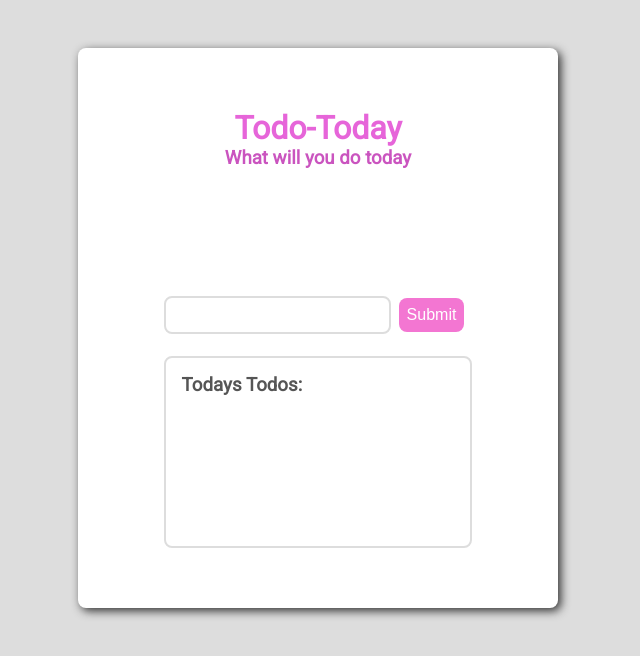
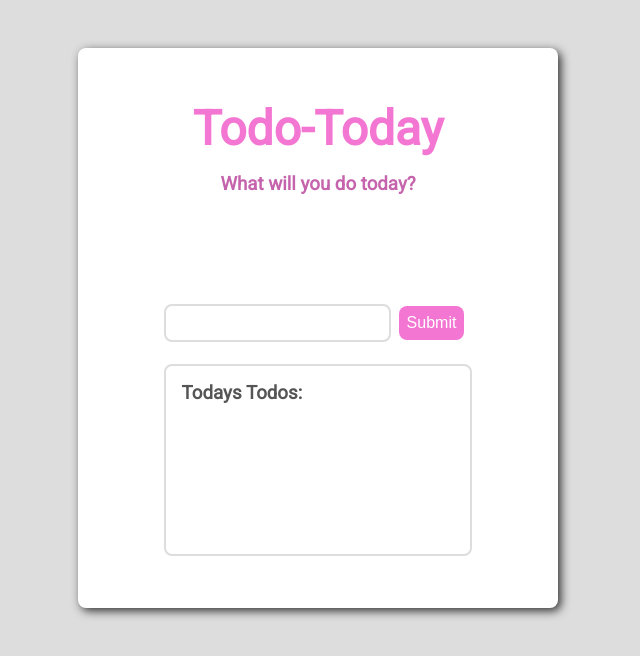
Before and after one commit to PetterFogel/angular-project, an Angular app: page / in a window 1280 px wide. Shown: the top 656 px of the page, without its empty margins (322-962 px from the left). Built offline with nearby package versions, Linux system fonts and the light colour scheme.

Commit message:
Add header component för project.

```diff
--- a/src/app/components/header/header.component.css
+++ b/src/app/components/header/header.component.css
@@ -1,9 +1,12 @@
 .title {
-    color: rgb(230, 101, 217);
+    color: #000;
+    font-size: 3rem;
     text-align: center;
+    color: rgb(243, 118, 210);
 }
 
-.title-paragraph {
-    color: rgb(202, 84, 191);
+.sub-title {
     text-align: center;
+    margin-top: 1rem;
+    color: rgb(197, 100, 172);
 }
--- a/src/app/components/header/header.component.html
+++ b/src/app/components/header/header.component.html
@@ -1,2 +1,2 @@
-<h1 class="title">Todo-Today</h1>
-<h3 class="title-paragraph">What will you do today</h3>
+<h1 class="title">{{ title }}</h1>
+<h3 class="sub-title">{{ subTitle }}</h3>
--- a/src/app/components/header/header.component.ts
+++ b/src/app/components/header/header.component.ts
@@ -6,6 +6,8 @@ import { Component, OnInit } from '@angular/core';
   styleUrls: ['./header.component.css']
 })
 export class HeaderComponent implements OnInit {
+  title = "Todo-Today";
+  subTitle = "What will you do today?";
 
   constructor() { }
 
```
